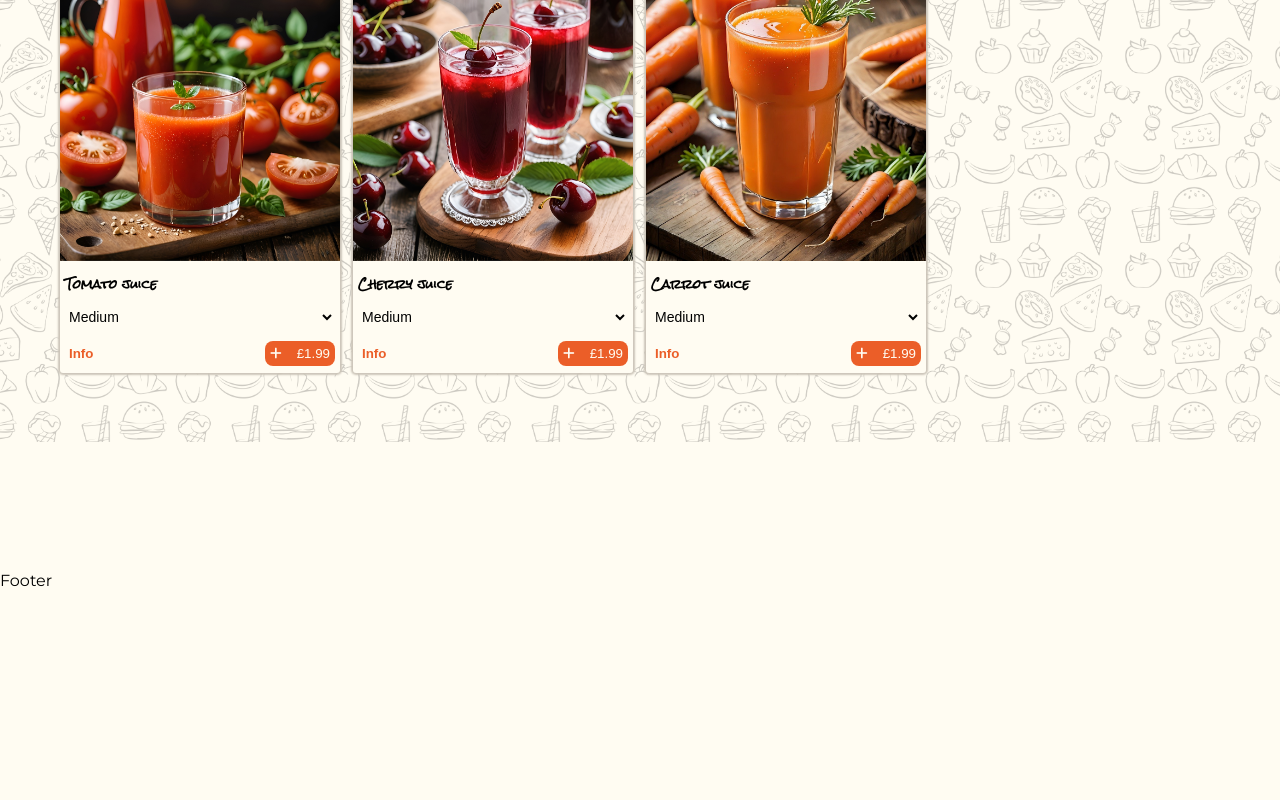
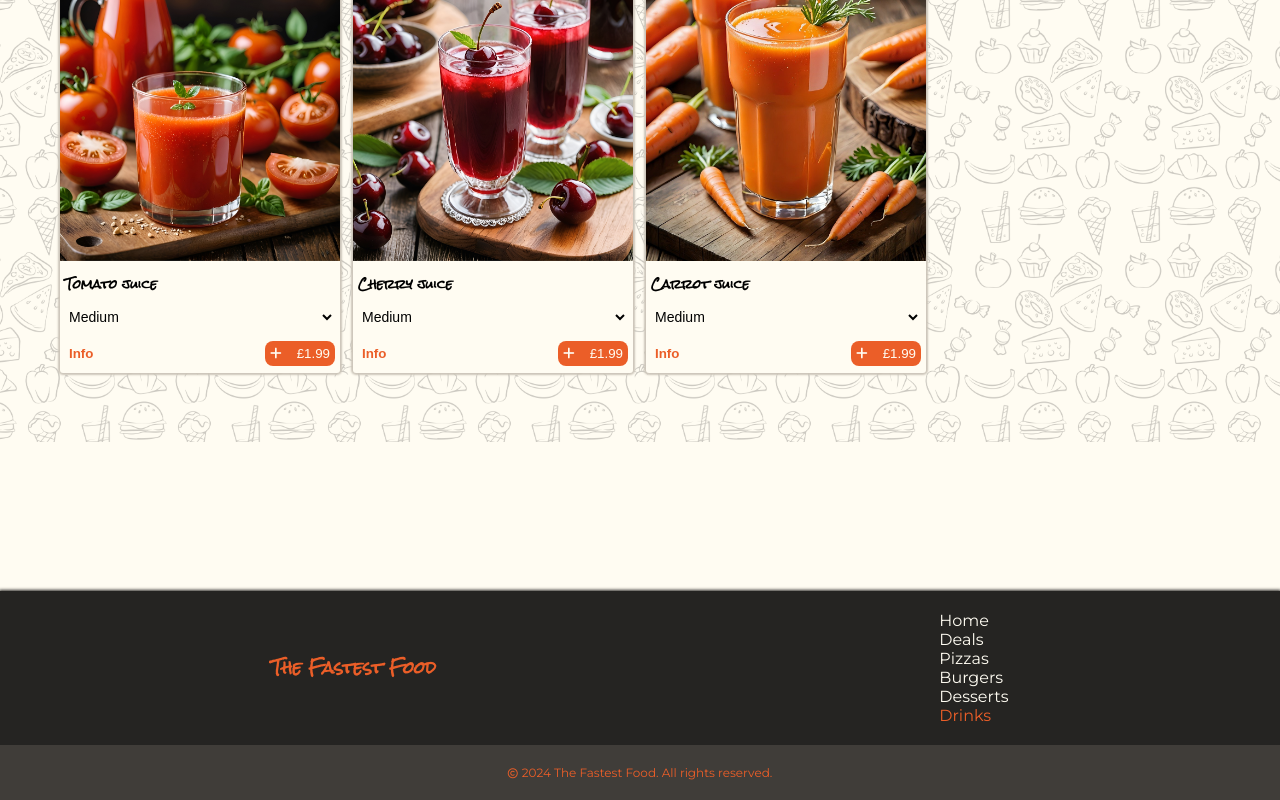
Before and after one commit to MatGom/the-fastest-food, a React (Vite) app: page /drinks in a window 1280 px wide. Shown: the part 358-1158 px from the top of the page. Before the commit the page ends 948 px from the top, so only its background shows below. Built offline with nearby package versions, Linux system fonts and the light colour scheme.

Commit message:
Update Footer with content and add styles

```diff
--- a/src/App.tsx
+++ b/src/App.tsx
@@ -9,10 +9,12 @@ import Burgers from './pages/Burgers/Burgers.tsx';
 import Desserts from './pages/Desserts/Desserts.tsx';
 import Drinks from './pages/Drinks/Drinks.tsx';
 import Footer from './components/Footer/Footer.tsx';
+import ScrollToTop from './components/ScrollToTop/ScrollToTop.tsx';
 
 function App() {
   return (
     <BasketProvider>
+      <ScrollToTop />
       <Navigation />
       <div className='container'>
         <Routes>
--- a/src/components/Footer/Footer.module.css
+++ b/src/components/Footer/Footer.module.css
@@ -0,0 +1,46 @@
+.footer {
+  padding-bottom: 0;
+  margin-top: 20px;
+  color: var(--color-five);
+  background-color: var(--color-four);
+  box-shadow: 0 0 3px 1px var(--color-four);
+}
+
+.footerUpper {
+  padding: 20px;
+  display: flex;
+  justify-content: space-around;
+  align-items: center;
+}
+
+.footerTitle {
+  font-family: var(--font-one);
+}
+
+.footerList {
+  list-style: none;
+}
+
+.footerListItem a {
+  color: var(--color-two);
+  text-decoration: none;
+}
+
+.footerListItem a.active {
+  color: var(--color-five);
+}
+
+.footerLower {
+  padding: 20px 10px;
+  text-align: center;
+  background-color: var(--color-one);
+}
+
+.footerLower i {
+  margin-right: 4px;
+  font-size: 10px;
+}
+
+.footerLowerText {
+  font-size: 12px;
+}
--- a/src/components/Footer/Footer.tsx
+++ b/src/components/Footer/Footer.tsx
@@ -1,5 +1,50 @@
+import { NavLink } from 'react-router-dom';
 import styles from './Footer.module.css';
 
 export default function Footer() {
-  return <footer className={styles.footer}>Footer</footer>;
+  return (
+    <footer className={styles.footer}>
+      <div className={styles.footerUpper}>
+        <h4 className={styles.footerTitle}>The Fastest Food</h4>
+        <ul className={styles.footerList}>
+          <li className={styles.footerListItem}>
+            <NavLink to='/' className={({ isActive }) => (isActive ? styles.active : undefined)} end>
+              Home
+            </NavLink>
+          </li>
+          <li className={styles.footerListItem}>
+            <NavLink to='/deals' className={({ isActive }) => (isActive ? styles.active : undefined)}>
+              Deals
+            </NavLink>
+          </li>
+          <li className={styles.footerListItem}>
+            <NavLink to='/pizzas' className={({ isActive }) => (isActive ? styles.active : undefined)}>
+              Pizzas
+            </NavLink>
+          </li>
+          <li className={styles.footerListItem}>
+            <NavLink to='/burgers' className={({ isActive }) => (isActive ? styles.active : undefined)}>
+              Burgers
+            </NavLink>
+          </li>
+          <li className={styles.footerListItem}>
+            <NavLink to='/desserts' className={({ isActive }) => (isActive ? styles.active : undefined)}>
+              Desserts
+            </NavLink>
+          </li>
+          <li className={styles.footerListItem}>
+            <NavLink to='/drinks' className={({ isActive }) => (isActive ? styles.active : undefined)}>
+              Drinks
+            </NavLink>
+          </li>
+        </ul>
+      </div>
+      <div className={styles.footerLower}>
+        <p className={styles.footerLowerText}>
+          <i className='fa-regular fa-copyright'></i>
+          {new Date().getFullYear()} The Fastest Food. All rights reserved.
+        </p>
+      </div>
+    </footer>
+  );
 }
--- /dev/null
+++ b/src/components/ScrollToTop/ScrollToTop.tsx
@@ -0,0 +1,12 @@
+import { useEffect } from 'react';
+import { useLocation } from 'react-router-dom';
+
+export default function ScrollToTop() {
+  const { pathname } = useLocation();
+
+  useEffect(() => {
+    window.scrollTo(0, 0);
+  }, [pathname]);
+
+  return null;
+}
--- a/src/index.css
+++ b/src/index.css
@@ -20,6 +20,10 @@
   font-family: var(--font-two);
 }
 
+html {
+  scroll-behavior: smooth;
+}
+
 .container {
   display: flex;
   flex-direction: column;
```
